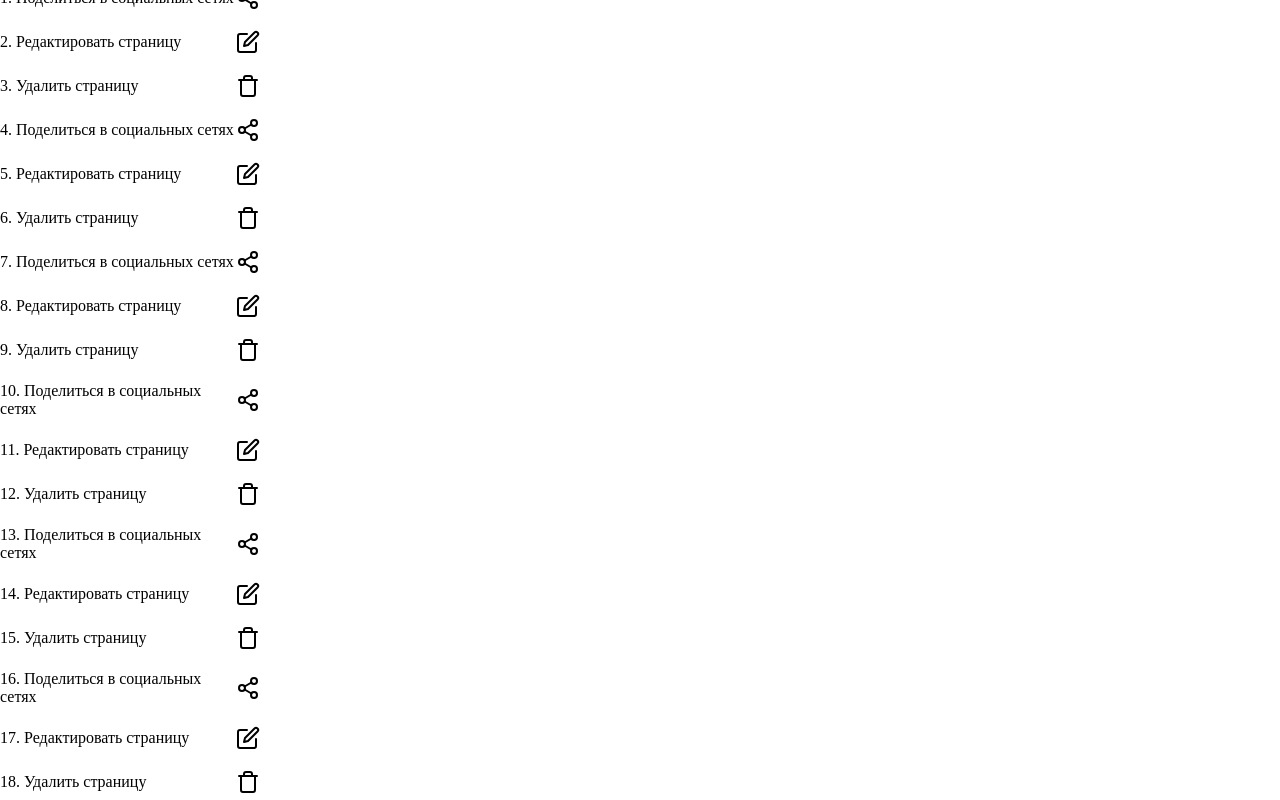
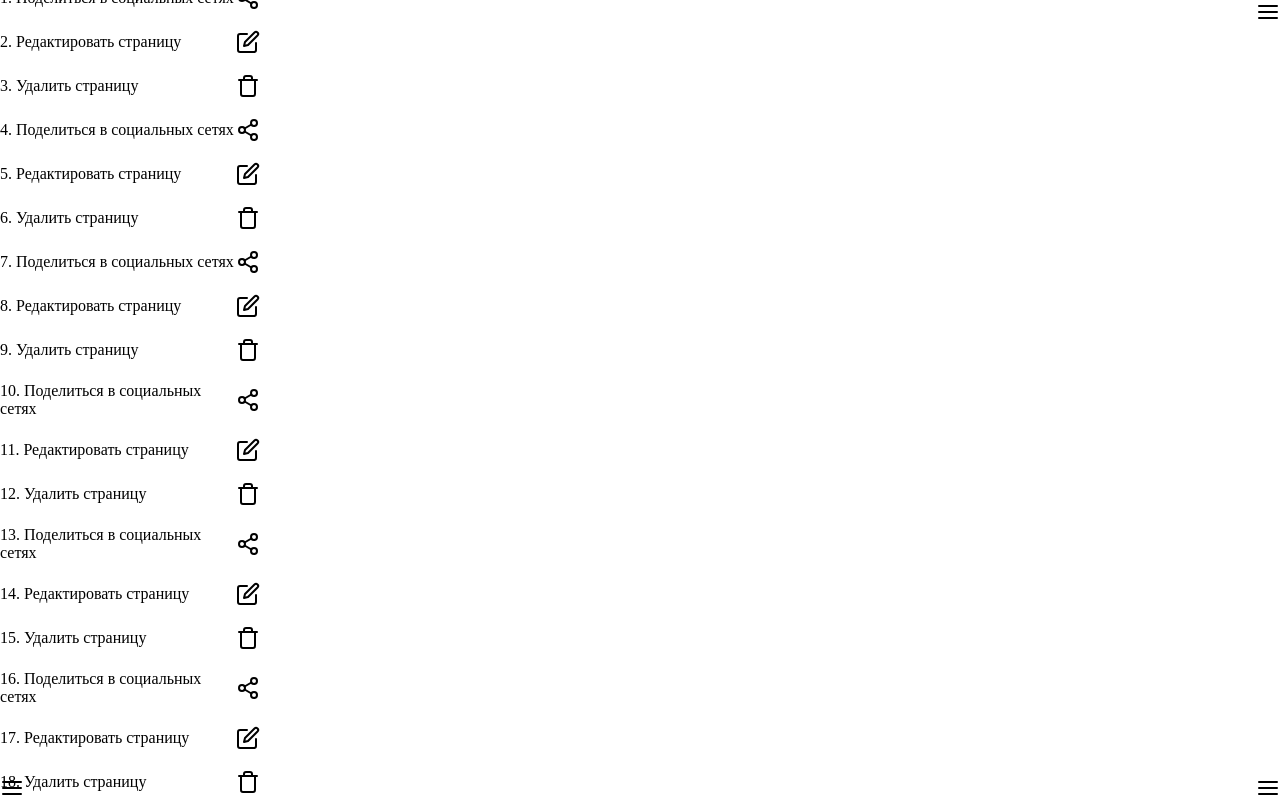
Before and after one commit to Zoytz/DropdownMenu, a React (Create React App) app: page / in a window 1280 px wide. Built offline with nearby package versions, Linux system fonts and the light colour scheme.

Commit message:
fix: fixed menus positions

```diff
--- a/src/components/DropDown/DropDown.css
+++ b/src/components/DropDown/DropDown.css
@@ -9,17 +9,17 @@
 
 .menu_type_tr {
   top: 0;
-  left: 100%;
+  left: calc(100% - 24px);
 }
 
 .menu_type_bl {
-  top: 100%;
+  top: calc(100% - 24px);
   left: 0;
 }
 
 .menu_type_br {
-  top: 100%;
-  left: 100%;
+  top: calc(100% - 24px);
+  left: calc(100% - 24px);
 }
 
 .menu__button {
```
